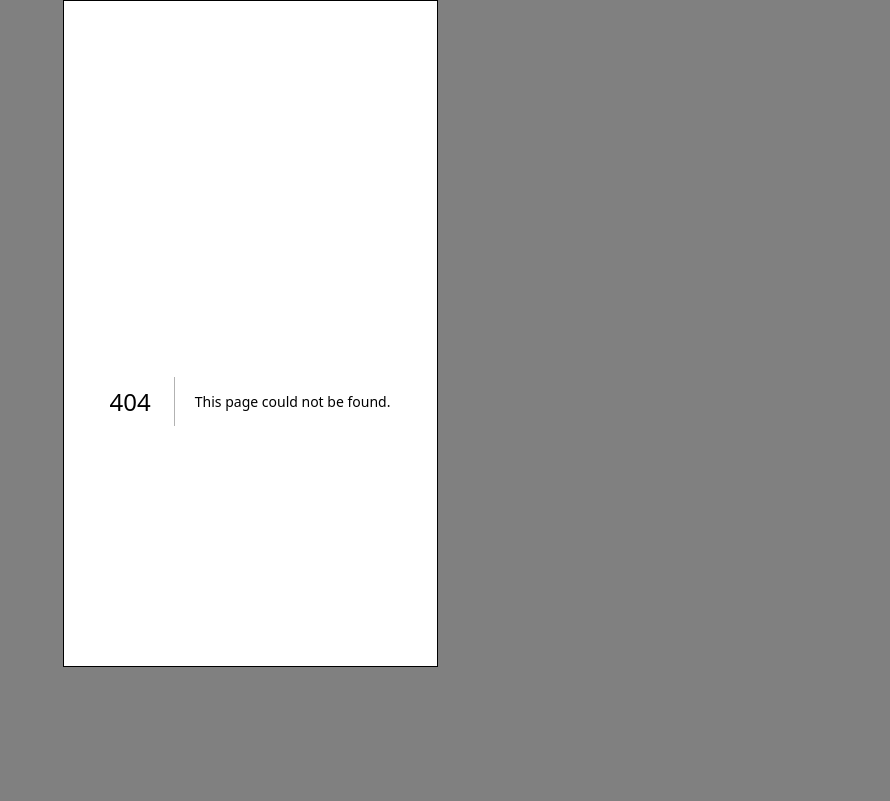
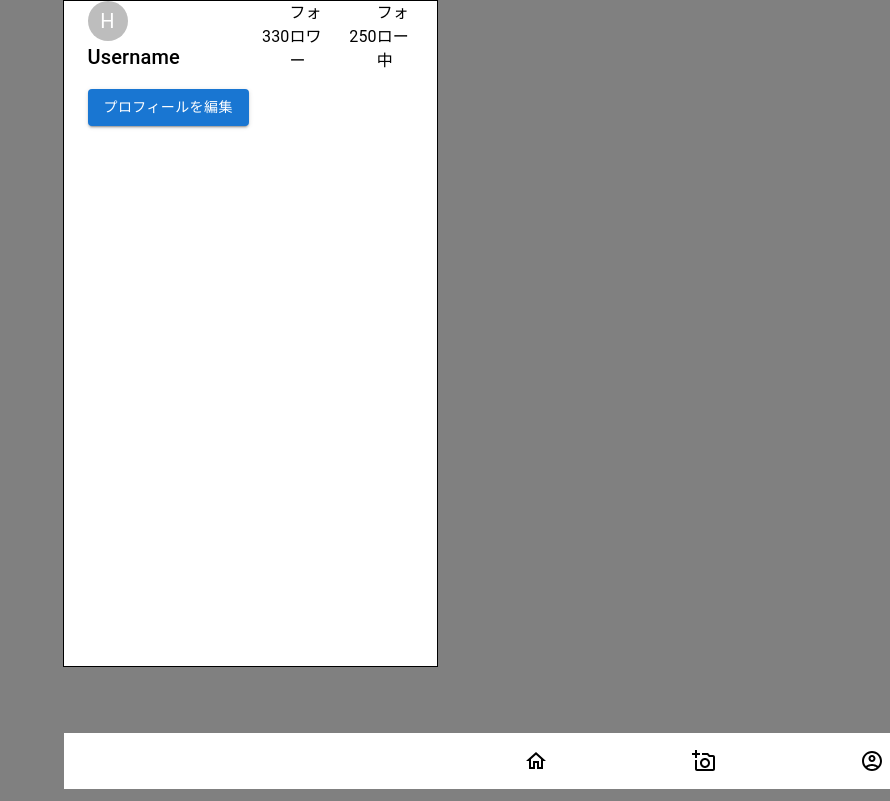
Before and after one commit to shimochan/Pastgram-Temp, a Next.js app: page /user in a window 1280 px wide. Before the commit this address had no page. Shown: the whole page, without its empty margins (390-1280 px from the left). Built offline with nearby package versions, Linux system fonts and the light colour scheme.

Commit message:
add profile page

```diff
--- a/package.json
+++ b/package.json
@@ -13,6 +13,7 @@
     "@emotion/styled": "^11.11.0",
     "@mui/icons-material": "^5.14.6",
     "@mui/material": "^5.14.6",
+    "@mui/styles": "^5.14.6",
     "autoprefixer": "10.4.15",
     "eslint": "8.47.0",
     "eslint-config-next": "13.4.19",
--- /dev/null
+++ b/src/app/user/page.js
@@ -0,0 +1,32 @@
+import React from 'react';
+import { Container, Grid, Avatar, Typography, Button, Card, CardMedia } from '@mui/material';
+import styles from './style.module.css';
+import { Footer } from '../components/Footer';
+
+function ProfilePage() {
+  return (
+    <>
+        <Container className={styles.profile}>
+            <Grid className={styles.info} container spacing={3}>
+                <Grid item xs={6}>
+                    <Avatar className={styles.avatar}>H</Avatar>
+                    <Typography variant="h6">Username</Typography>
+                </Grid>
+                <Grid className={styles.status} item xs={3}>
+                    <Typography className={styles.number}>330</Typography>
+                    <Typography className={styles.label}>フォロワー</Typography>
+                </Grid>
+                <Grid className={styles.status} item xs={3}>
+                    <Typography className={styles.number}>250</Typography>
+                    <Typography className={styles.label}>フォロー中</Typography>
+                </Grid>
+            </Grid>
+            <Button className={styles.edit} variant="contained" color="primary">プロフィールを編集</Button>
+            <div className={styles.list}></div>
+        </Container>
+        <Footer/>
+    </>
+  );
+}
+
+export default ProfilePage;
--- /dev/null
+++ b/src/app/user/style.module.css
@@ -0,0 +1,48 @@
+.profile {
+    display: flex;
+    flex-direction: column;
+    height: 90%;
+}
+
+.info {
+    flex: 0;
+    margin-top: 2em;
+    margin-bottom: 1em;
+}
+
+.avatar {
+    width: 4em;
+    height: 4em;
+}
+
+.status {
+    display: flex;
+    flex-direction: column;
+    justify-content: center;
+    align-items: center;
+}
+
+.number {
+    font-size: 1em;
+}
+
+.label {
+    font-size: 0.7em;
+}
+
+.edit {
+    flex: 0;
+    width: max-content;
+    color: black;
+}
+
+.edit:hover {
+    color: white;
+}
+
+.list {
+    flex: 1;
+    background-color: gray;
+    width: 100%;
+    margin: 1em 0;
+}
```
Also changed, not shown: 1 other file (tests, documents, lock files or other folders).
